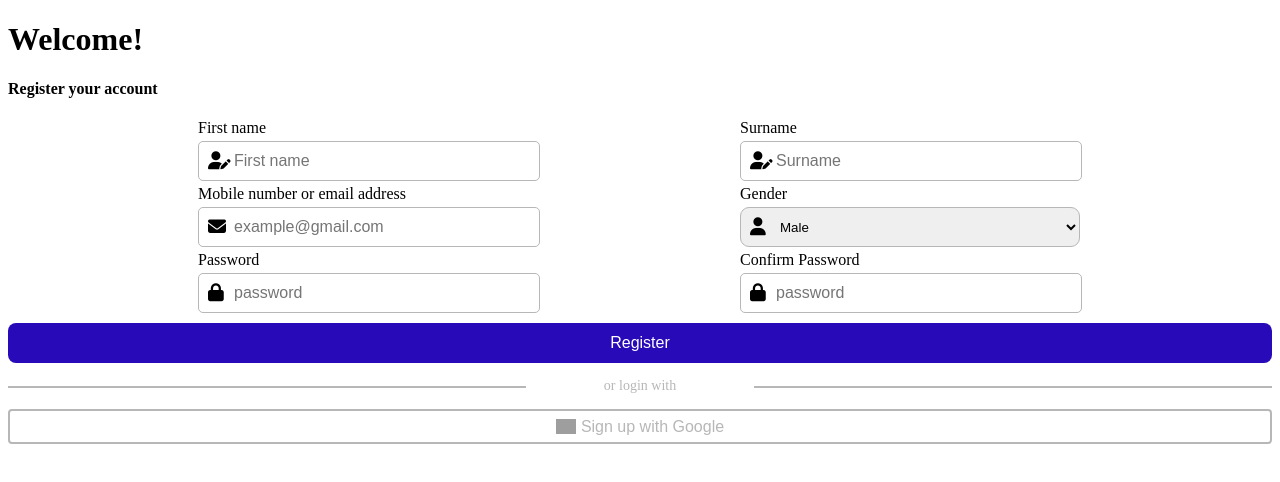
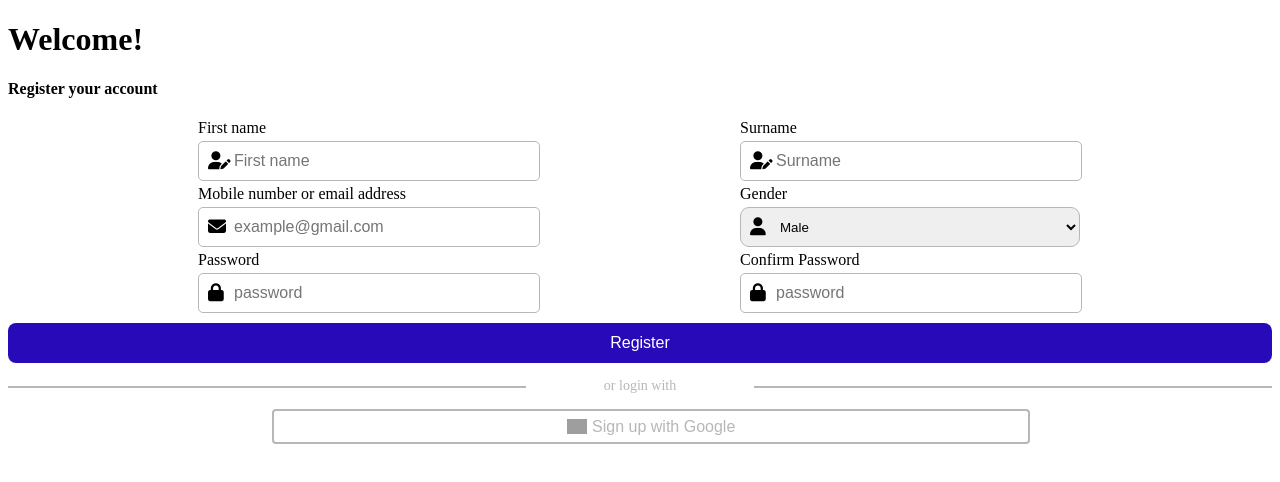
Before and after one commit to hassan4366/Form-Ausantecated, a plain HTML site: page project-DOM/INDEX.HTML in a window 1280 px wide. Drawn offline with Linux system fonts and the light colour scheme; grey boxes are pictures that could not be loaded.

Commit message:
Update STYLE.CSS

```diff
--- a/project-DOM/STYLE.CSS
+++ b/project-DOM/STYLE.CSS
@@ -135,7 +135,8 @@ p {
   right: 0;
 }
 .google-btn {
-  width: 100%;
+  width: 60%;
+  margin-left: 264px;
   padding: 10px;
   background: #fff;
   color: #b7b7b7;
```
